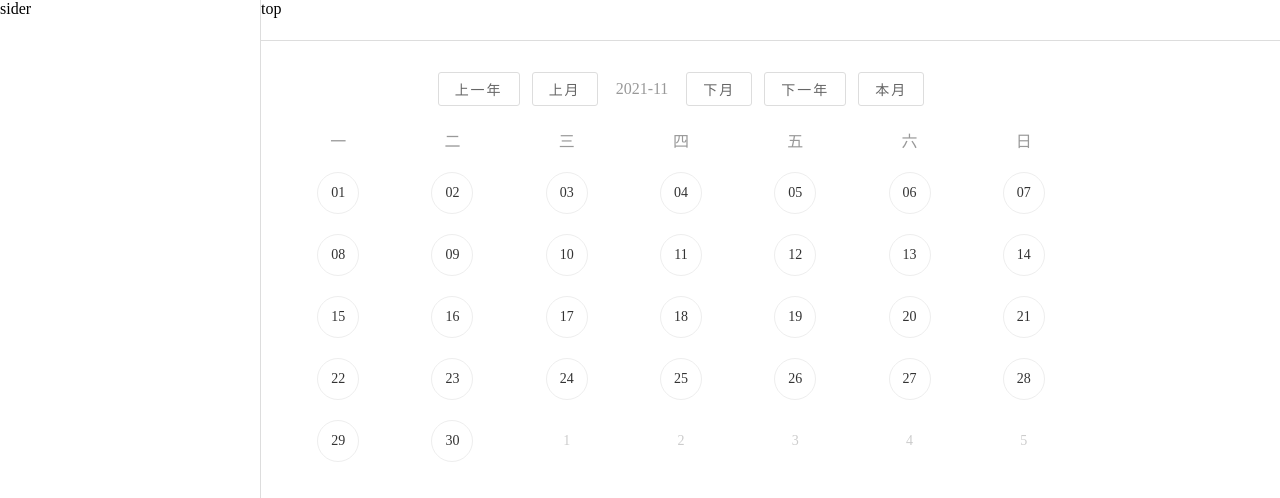
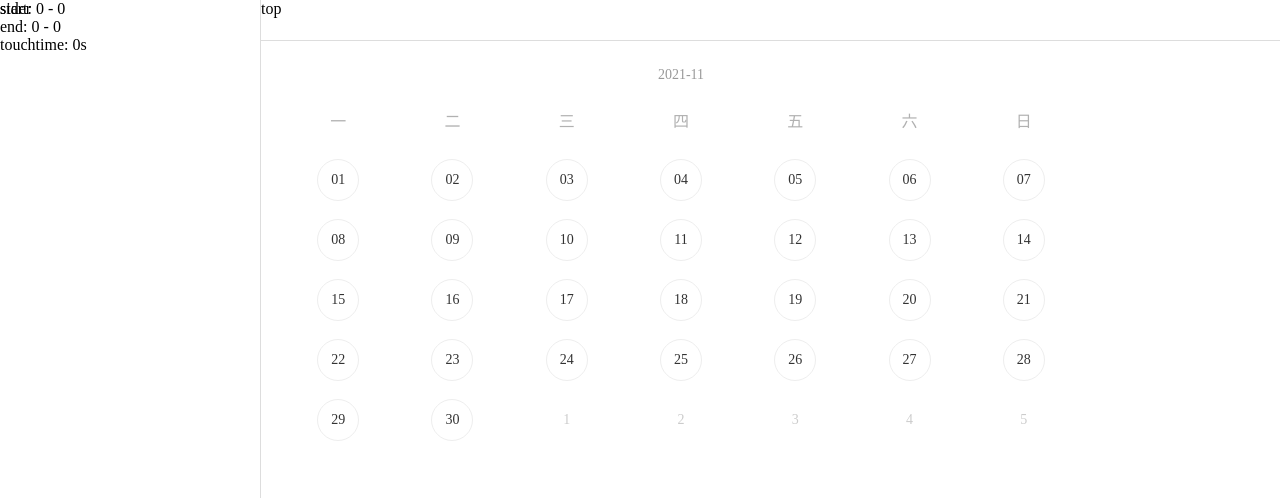
Before and after one commit to ChinaWuhua/vue_2.0_template, a Vue app: page /#/home in a window 1280 px wide. Shown: the top 498 px of the page. Built offline with nearby package versions, Linux system fonts and the light colour scheme.

Commit message:
滚动容器思路

```diff
--- /dev/null
+++ b/src/components/Calendar-Mobile/index.less
@@ -0,0 +1,86 @@
+.Calendar-Mobile {
+  height: 390px;
+  position: relative;
+  overflow: hidden;
+  .tip {
+    color: #999;
+    font-size: 14px;
+    text-align: center;
+    display: flex;
+    justify-content: center;
+    align-items: center;
+    background: #fff;
+    overflow: hidden;
+    position: relative;
+    z-index: 2;
+    height: 30px;
+  }
+  .header {
+    background: #fff;
+    position: relative;
+    overflow: hidden;
+    z-index: 2;
+    li {
+      color: #b1b1b1;
+      font-size: 16px;
+    }
+  }
+  ul {
+    position: relative;
+    margin: 0;
+    pad: 0;
+    display: flex;
+    justify-content: flex-start;
+    align-items: center;
+    flex-wrap: wrap;
+    z-index: 1;
+    li {
+      list-style: none;
+      border-top: 0;
+      border-left: 0;
+      width: calc(100% / 7);
+      display: flex;
+      align-items: center;
+      justify-content: center;
+      font-size: 16px;
+      color: #333;
+      height: 60px;
+      font-size: 14px;
+      .day {
+        display: inline-block;
+        width: 40px;
+        height: 40px;
+        border-radius: 40px;
+        cursor: pointer;
+        display: flex;
+        align-items: center;
+        justify-content: center;
+        border: 1px solid #eee;
+        &:hover {
+          background-color: #eee;
+        }
+      }
+    }
+    .disabledDay {
+      color: #ccc;
+      cursor: not-allowed;
+    }
+    .chosed {
+      .day {
+        border-color: #00a1ff;
+        background-color: #00a1ff !important;
+        color: #fff;
+      }
+    }
+  }
+  .animate {
+    transition: .2s;
+  }
+}
+
+.test {
+  position: fixed;
+  left: 0;
+  top: 0;
+  z-index: 2;
+}
--- /dev/null
+++ b/src/components/Calendar-Mobile/index.vue
@@ -0,0 +1,207 @@
+<template>
+  <div
+    class="Calendar-Mobile"
+    @touchstart="touchstart"
+    @touchmove="touchmove"
+    @touchend="touchend"
+  >
+    <div class="tip">{{ Year }}-{{ Month > 9 ? Month : '0' + Month }}</div>
+    <div class="header">
+      <ul>
+        <!--头部-->
+        <li v-for="(item, index) in Header" :key="`header-${index}`">{{ item }}</li>
+      </ul>
+    </div>
+    <div class="scroll-wrap" :class="{animate: moving === 0}" :style="{transform: `translateY(${moving + moved}px)`}">
+      <ul>
+        <!--头部空格补全-->
+        <li v-for="(item, index) in begin" :key="`begin-${index}`" class="disabledDay">
+          {{ item.Day }}
+        </li>
+        <!--日期-->
+        <li v-for="(item, index) in Days" :key="`day-${index}`" :class="{chosed: index === chosed}" @click="ClickDay({
+          Year,
+          Month: Month < 10 ? '0' + Month : Month,
+          Day: index * 1 < 9 ? '0' + (index + 1) : index + 1,
+          FullDay: `${Year}-${Month < 10 ? '0' + Month : Month}-${index * 1 < 9 ? '0' + (index + 1) : index + 1}`
+        }, index)">
+          <template v-if="$scopedSlots.day">
+            <slot name="day" :date="{
+              Year,
+              Month: Month < 10 ? '0' + Month : Month,
+              Day: index * 1 < 9 ? '0' + (index + 1) : index + 1,
+              FullDay: `${Year}-${Month < 10 ? '0' + Month : Month}-${index * 1 < 9 ? '0' + (index + 1) : index + 1}`
+            }" />
+          </template>
+          <template v-else>
+            <span class="day">{{ Day }}</span>
+          </template>
+        </li>
+        <!--尾部空格补全-->
+        <li v-for="(item, index) in end" :key="`end-${index}`" class="disabledDay">
+          {{ item.Day }}
+        </li>
+      </ul>
+    </div>
+
+    <div class="test">
+      start: <span>{{ startX }}</span> - <span>{{ startY }}</span>
+      <br />
+      end: <span>{{ endX }}</span> - <span>{{ endY }}</span>
+      <br />
+      touchtime: <span>{{ touchtime }}</span>s
+      <br />
+    </div>
+  </div>
+</template>
+
+<script>
+export default {
+  data () {
+    return {
+      // 日历渲染
+      begin: [],
+      end: [],
+      Header: ['一', '二', '三', '四', '五', '六', '日'],
+      DateObj: null,
+      Year: 0,
+      Month: 0,
+      Days: [],
+      chosed: -1,
+
+      // 触摸事件
+      moved: 0,
+      moving: 0,
+      startX: 0,
+      startY: 0,
+      endX: 0,
+      endY: 0,
+      touchtime: 0,
+      timeObj: null
+    }
+  },
+  mounted () {
+    this.init()
+  },
+  methods: {
+    // 触摸事件
+    touchmove (e) {
+      this.endX = e.changedTouches[0].pageX
+      this.endY = e.changedTouches[0].pageY
+      if (Math.abs(this.endY - this.startY) < 300) {
+        this.moving = parseInt(this.endY - this.startY)
+      }
+    },
+    touchend (e) {
+      // this.moved += this.moving
+      this.moving = 0
+      clearTimeout(this.timeObj)
+    },
+    touchstart (e) {
+      this.touchtime = 0
+      this.timeObj = setTimeout(() => {
+        this.touchtime += 1
+      }, 400)
+      this.startX = e.touches[0].pageX
+      this.startY = e.touches[0].pageY
+    },
+    // 日历功能
+    today () {
+      this.init()
+    },
+    ClickDay (obj, index) {
+      this.chosed = index
+      this.$emit('chosed', obj)
+    },
+    nextYear () {
+      this.Year += 1
+      this.init(`${this.Year}-${this.Month}`)
+    },
+    nextMonth () {
+      if (this.Month < 12) {
+        this.Month += 1
+      } else {
+        this.Month = 1
+        this.Year += 1
+      }
+      this.init(`${this.Year}-${this.Month}`)
+    },
+    prevMonth () {
+      if (this.Month > 1) {
+        this.Month -= 1
+      } else {
+        this.Month = 12
+        this.Year -= 1
+      }
+      this.init(`${this.Year}-${this.Month}`)
+    },
+    prevYear () {
+      this.Year -= 1
+      this.init(`${this.Year}-${this.Month}`)
+    },
+    init (dateStr) {
+      this.chosed = -1
+      // 当月
+      this.DateObj = dateStr ? new Date(dateStr) : new Date()
+      this.Year = this.DateObj.getFullYear()
+      this.Month = this.DateObj.getMonth() + 1
+      const daysObj = new Date(this.Year, this.Month, 0)
+      const count = daysObj.getDate()
+      const Days = new Array(count)
+      this.Days = Days.map((item, index) => ({
+        Day: index + '1',
+        Month: this.Month,
+        Year: this.Year,
+        count: count
+      }))
+
+      // 获取上月数据，补全头部空格
+      const ifPrevYear = this.Month - 1 > 0
+      const prevMonth = ifPrevYear ? this.Month - 1 : 12
+      const prevYear = ifPrevYear ? this.Year : this.Year - 1
+      const prevDaysObj = new Date(prevYear, prevMonth, 0)
+      const prevCount = prevDaysObj.getDate()
+      const prevArr = []
+      for (let i = 0; i < prevCount; i++) {
+        prevArr.push({
+          Day: i + 1,
+          Month: prevMonth,
+          Year: prevYear,
+          count: prevCount
+        })
+      }
+      const startDay = new Date(`${this.Year}-${this.Month}-01`)
+      let begin = startDay.getDay()
+      if (begin === 0) begin = 7
+      this.begin = prevArr.slice(prevArr.length - begin + 1)
+
+      // 获取下月数据，补全尾部空格
+      const ifNextYear = this.Month + 1 <= 12
+      const nextMonth = ifNextYear ? this.Month + 1 : 1
+      const nextYear = ifNextYear ? this.Year : this.Year + 1
+      const nextDaysObj = new Date(nextYear, nextMonth, 0)
+      const nextCount = nextDaysObj.getDate()
+      const nextArr = []
+      for (let i = 0; i < nextCount; i++) {
+        nextArr.push({
+          Day: i + 1,
+          Month: nextMonth,
+          Year: nextYear,
+          count: nextCount
+        })
+      }
+      const endDate = new Date(`${this.Year}-${this.Month}-${count}`)
+      let endDay = endDate.getDay()
+      if (endDay === 0) endDay = 7
+      if (7 - endDay > 0) {
+        const len = 7 - endDay
+        this.end = nextArr.slice(0, len)
+      } else {
+        this.end = []
+      }
+    }
+  }
+}
+</script>
+
+<style lang="less" src="./index.less" scoped></style>
--- a/src/views/Home/index.vue
+++ b/src/views/Home/index.vue
@@ -1,7 +1,7 @@
 <template>
   <div style="margin: 20px 20px;">
     <div class="date" style="max-width: 800px;">
-      <Calendar @chosed="chosed">
+      <CalendarMobile>
         <template slot="day" slot-scope="date">
           <span class="day" v-if="!warningDay.includes(date.date.FullDay)">{{ date.date.Day }}</span>
           <span class="day" v-else>
@@ -9,16 +9,16 @@
             <i class="warn"></i>
           </span>
         </template>
-      </Calendar>
+      </CalendarMobile>
     </div>
   </div>
 </template>
 
 <script>
-import Calendar from '@/components/Calendar/index'
+import CalendarMobile from '@/components/Calendar-Mobile/index'
 export default {
   components: {
-    Calendar
+    CalendarMobile
   },
   data () {
     return {
--- a/src/views/Layout/index.less
+++ b/src/views/Layout/index.less
@@ -39,3 +39,14 @@
     z-index: 1;
   }
 }
+
+@media screen {
+  @media (max-width: 800px) {
+    .v-sider, .v-top {
+      display: none;
+    }
+    .v-wrap{
+      top: 0 !important;
+    }
+  }
+}
```
